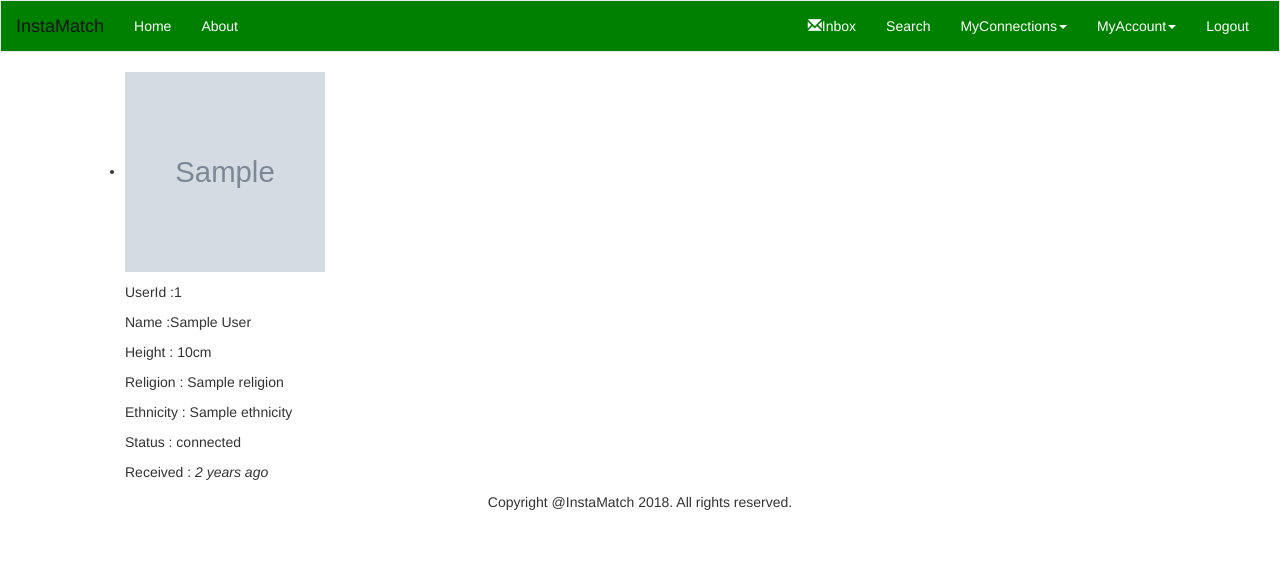
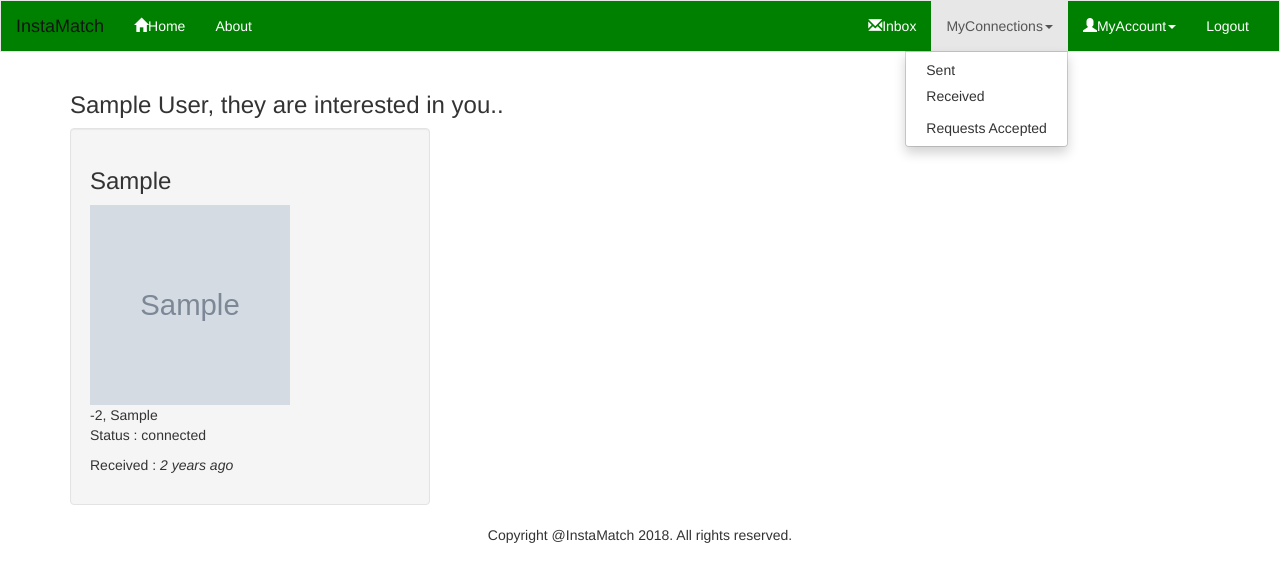
Before and after one commit to mansi135/InstaMatch, a Flask app: page /my-homepage/requests-received in a window 1280 px wide, after a click on "MyConnections". Shown: the top 582 px of the page. Run offline with Flask 2, Linux system fonts and the light colour scheme; the visitor is signed in with stand-in values (Sample User, id 1); tables that the repository leaves empty hold one stand-in row (values such as "Sample post"); grey boxes marked "Sample" are stand-in pictures; some libraries are stand-ins or nearby versions.

Commit message:
changed template for requests-received, updated calculate-age function

```diff
--- a/helper.py
+++ b/helper.py
@@ -65,7 +65,7 @@ def calc_age(dob):
 
 
 def get_users_info(users, folder):
-    """ convert sql-alchemy objects to python objects"""
+    """ convert sql-alchemy User objects to python User objects"""
 
     matching_users = {}
 
--- a/server.py
+++ b/server.py
@@ -357,8 +357,9 @@ def show_profile_page(user_id):
                   .options(db.joinedload('interests')) \
                   .options(db.joinedload('pictures')).get(user_id)
 
-    # When we make function to get each user info, may be calculate age here itself
-    user.personal.dob = user.personal.dob.strftime('%Y-%m-%d')
+    # When we make function to get each user info, may be calculate age here itself?
+    # Not possible because storing that is a pain
+    # user.personal.dob = user.personal.dob.strftime('%Y-%m-%d')
 
     # BOZO - make this loop when user has more than one picture
     pic_url = os.path.join(app.config['UPLOAD_FOLDER'],user.pictures[0].picture_url)
@@ -485,7 +486,6 @@ def show_received_requests_and_update_target_seen():
     for new_request in new_requests:
         new_request.seen_by_target = 'seen'
     db.session.commit()
-
 
     received_from_list = RelationManager.query.filter_by(target_userid=g.user_id).order_by(desc('timestamp')).all()
 
--- a/static/js/my-homepage.js
+++ b/static/js/my-homepage.js
@@ -57,6 +57,12 @@ function showUsers(users){
 
   $('#render-users').empty();
 
+    // var sorted = Object.keys(users).sort(function(a,b){return users[a].age-users[b].age});
+
+    // for (var i = 0; i < sorted.length; i++) {
+    //     console.log(users[sorted[i]].age);
+    // }
+
   for (let user_id in users) {
     let user = users[user_id];
     // $('<div class="image-container"><img src=/' + user.pic_url + ' width="150" height="150" data-toggle="modal" data-target=".bs-example-modal-lg" class="image" id=' + user_id + '> \
--- a/templates/base.html
+++ b/templates/base.html
@@ -40,13 +40,12 @@
             </div>
             <div id="navbar" class="navbar-collapse collapse">
                 <ul class="nav navbar-nav">
-                    <li><a href="/my-homepage">Home</a></li>
+                    <li><a href="/my-homepage"><span class="glyphicon glyphicon-home"></span>Home</a></li>
                     <li><a href="#">About</a></li>
                 </ul>
 
                 <ul class="nav navbar-nav navbar-right">
                   <li><a href="/my-homepage/messages" class="msg"><span class="glyphicon glyphicon-envelope"></span>Inbox<span id="msg"></span></a></li>
-                  <li><a href="#">Search</a></li>
                   <li class="dropdown"><a href="#"
                                           class="dropdown-toggle"
                                           data-toggle="dropdown"
@@ -62,7 +61,7 @@
                                           class="dropdown-toggle"
                                           data-toggle="dropdown"
                                           role="button"
-                                          aria-expanded="false">MyAccount<span class="caret"></span></a>
+                                          aria-expanded="false"><span class="glyphicon glyphicon-user"></span>MyAccount<span class="caret"></span></a>
                                           <ul class="dropdown-menu" role="menu">
                                               <li><a href="/users/{{ session['user_id'] }}">View Profile</a></li>
                                               <li><a href="#">Edit Profile</a></li>
@@ -75,8 +74,28 @@
         </div>
     </nav>
 
+  <!-- <div class="container"> -->
+    <!-- We could have done that, but it will limit our homepage settings, hence do it every page individually -->
+    {% block content %} {% endblock %}
+  <!-- </div> -->
 
-  {% block content %} {% endblock %}
+  <script>
+
+    //Add this in basetag since its required at many places .
+    //Still need to change the continue-registration age check
+    //Cool thing here is dob can be any string as long as it contains date format also
+  function calculateAge(dob) {
+
+        var today = new Date();
+        var birthDate = new Date(dob);
+        var age = today.getFullYear() - birthDate.getFullYear();
+        var m = today.getMonth() - birthDate.getMonth();
+        if (m < 0 || (m === 0 && today.getDate() < birthDate.getDate())) {
+            age = age-1;
+        }
+        return age;
+    }
+  </script>
 
   {% block javascript %} {% endblock %}
 
--- a/templates/requests-received.html
+++ b/templates/requests-received.html
@@ -13,12 +13,11 @@
 
 {% block content %}
 
-<div class="container">
+<!-- <div class="container">
     <ul class="load-received">
       {% for received in received_from_list %}
       <div class="col-lg-4">
         <li>
-            <!-- <a href="/users/{{ received.source_userid }}" data-type="target" data-status="{{ received.status }}"> -->
             <span class="new"></span>
             <a href="/users/{{ received.source_userid }}?type='source'&status={{ received.status }}">
                 <img src="/{{ UPLOAD_FOLDER }}{{ received.source_user.pictures[0].picture_url }}" width="200" height="200"></a>
@@ -30,6 +29,7 @@
             <p> Name :{{ received.source_user.fname }} {{ received.source_user.lname }} </p>
             <p> Height : {{ received.source_user.personal.height }}cm </p>
             <p> Religion : {{ received.source_user.personal.religion.religion_name }} </p>
+            <p class="dob">Age : {{ received.source_user.personal.dob }} </p>
             <p> Ethnicity : {{ received.source_user.personal.ethnicity.ethnicity_name }} </p>
             <p> Status : <span class="status" id="status_{{ received.source_userid }}" data-id="{{ received.source_userid }}">{{ received.status }}</span> </p>
             <p class="stamp"> {{ received.timestamp }}</p>
@@ -39,6 +39,41 @@
       {% endfor %}
     </ul>
 </div>
+ -->
+
+<div class="container">
+    <h3>{{ session['fname'] }}, they are interested in you..</h3>
+
+    <div id="user-list" class="row">
+      {% for received in received_from_list %}
+          <div class="col-xs-12 col-sm-6 col-md-6 col-lg-4 user-summary">
+
+              <div class="well">
+                  <h3>{{ received.source_user.fname }}</h3>
+
+                  <a href="/users/{{ received.source_userid }}?type='source'&status={{ received.status }}">
+                  <img src="/{{ UPLOAD_FOLDER }}{{ received.source_user.pictures[0].picture_url }}" width="200" height="200"></a>
+
+                  <div><span class="dob">{{ received.source_user.personal.dob }}</span>,
+                  {{ received.source_user.contact.city }}</div>
+
+                  <p> Status : <span class="status" id="status_{{ received.source_userid }}" data-id="{{ received.source_userid }}">{{ received.status }}</span> </p>
+                  <p class="stamp"> {{ received.timestamp }}</p>
+                  <p> Received : <span class="time-ago"></span></p>
+
+                  <button class="btn btn-primary" id="a_{{ received.source_userid }}" onclick="acceptPass({{ received.source_userid }},
+                  'accept')">Accept</button>
+                  <button class="btn btn-primary" id="p_{{ received.source_userid }}" onclick="acceptPass({{ received.source_userid }},
+                  'pass')">Pass</button>
+              </div>
+
+          </div>
+      {% endfor %}
+    </div>
+</div>
+
+
+
 
 {% endblock %}
 
@@ -97,6 +132,11 @@
                 $(".load-received li:lt(" + ne + ") img").removeClass("bold");
             }
 
+            let dobs = $('.dob');
+            for (let i = 0; i < dobs.length; i++) {
+                //console.log($(dobs[i]).html());
+                $(dobs[i]).html(calculateAge($(dobs[i]).html()));
+            }
 
 
         });
```
Also changed, not shown: templates/my-homepage.html (+15 -1 lines), templates/profile-page.html (+12 -11 lines).
